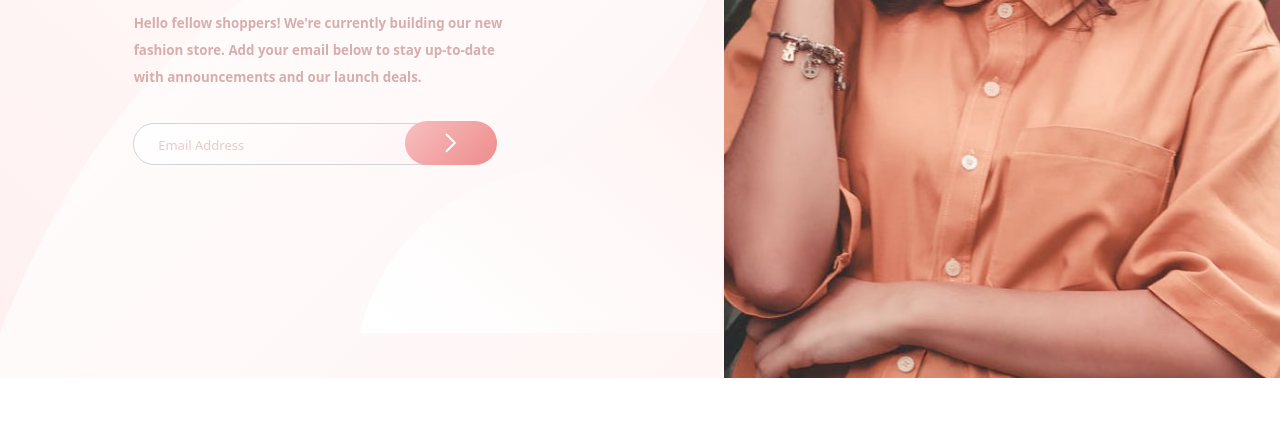
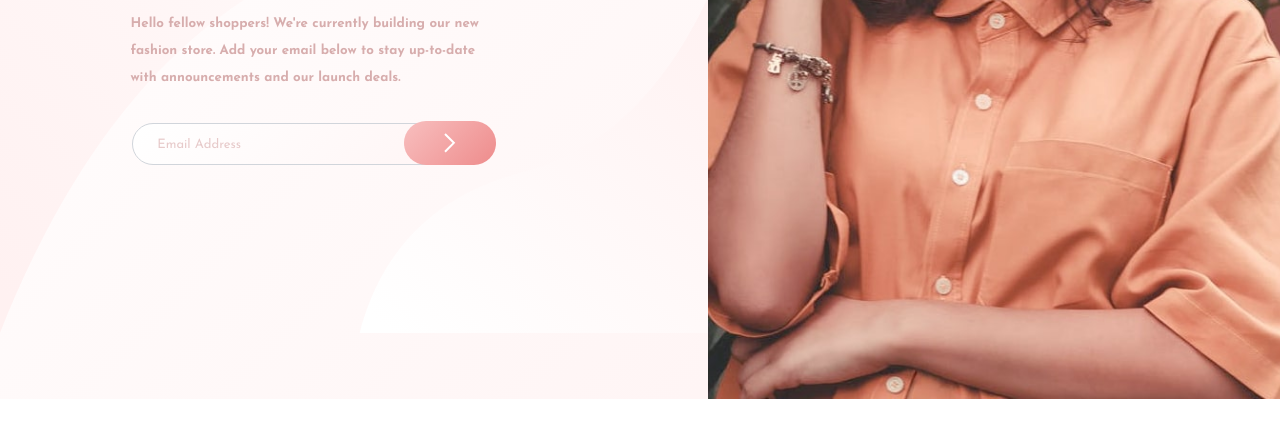
Before and after one commit to hectrhcc/base-apparel-coming-soon, a website: page index.html in a window 1280 px wide. Shown: the part 363-800 px from the top of the page. Drawn offline with Linux system fonts and the light colour scheme.

Commit message:
font-family

```diff
--- a/index.html
+++ b/index.html
@@ -14,6 +14,8 @@
       radial-gradient(ellipse at center, hsl(0, 100%, 98%), transparent 60%) 0 0 / 100% 100%,
     radial-gradient(ellipse at center, hsl(0, 80%, 86%), transparent 60%) 0 calc(1.5 * 4rem) / 100% 100%,
     radial-gradient(ellipse at center, hsl(0, 60%, 90%), transparent 60%) 0 calc(3 * 8rem) / 100% 100%;
+    font-family: 'Josefin Sans';
+
   }
 
     .placeholder-Desaturated-Red::placeholder {
```
